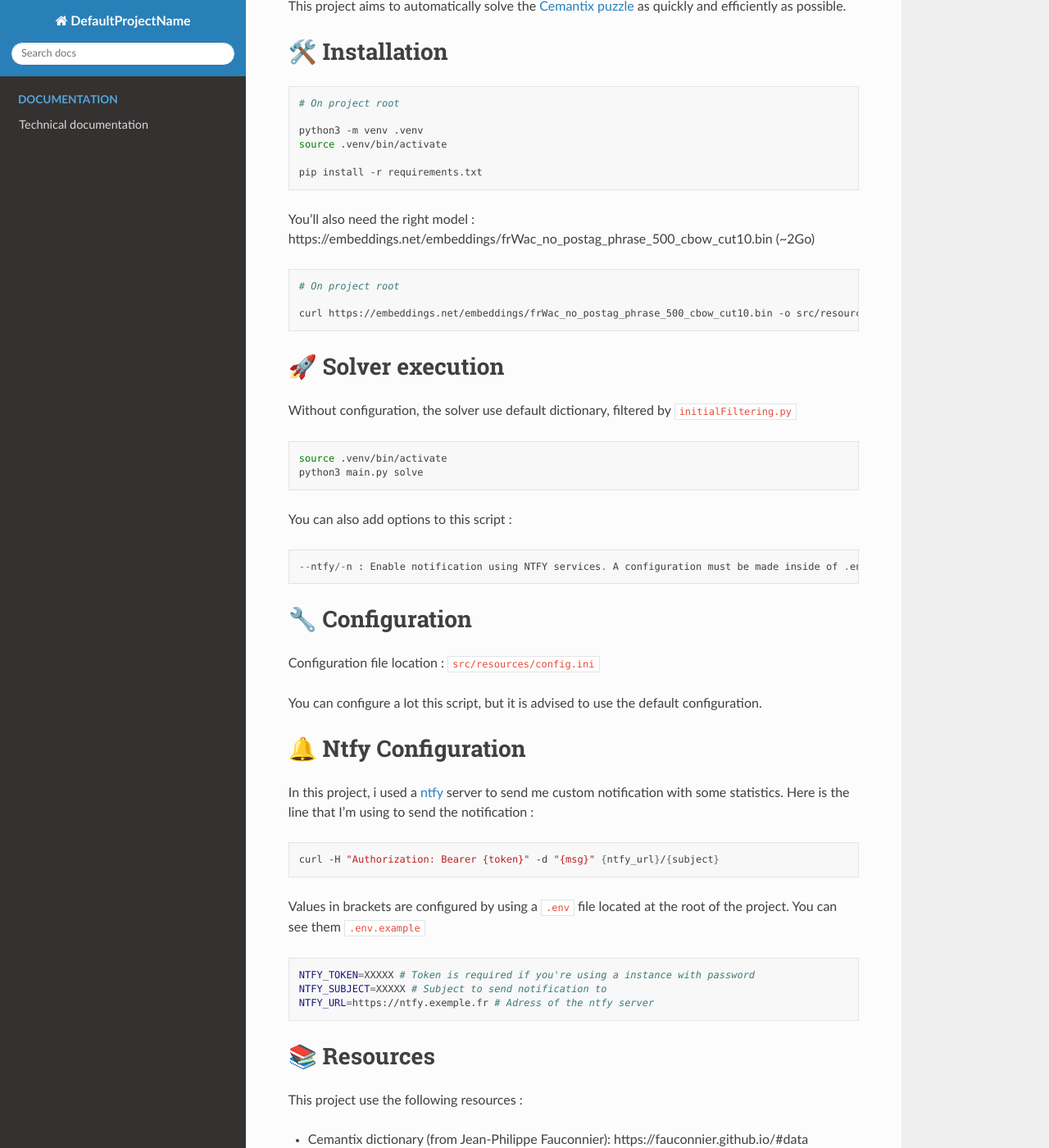
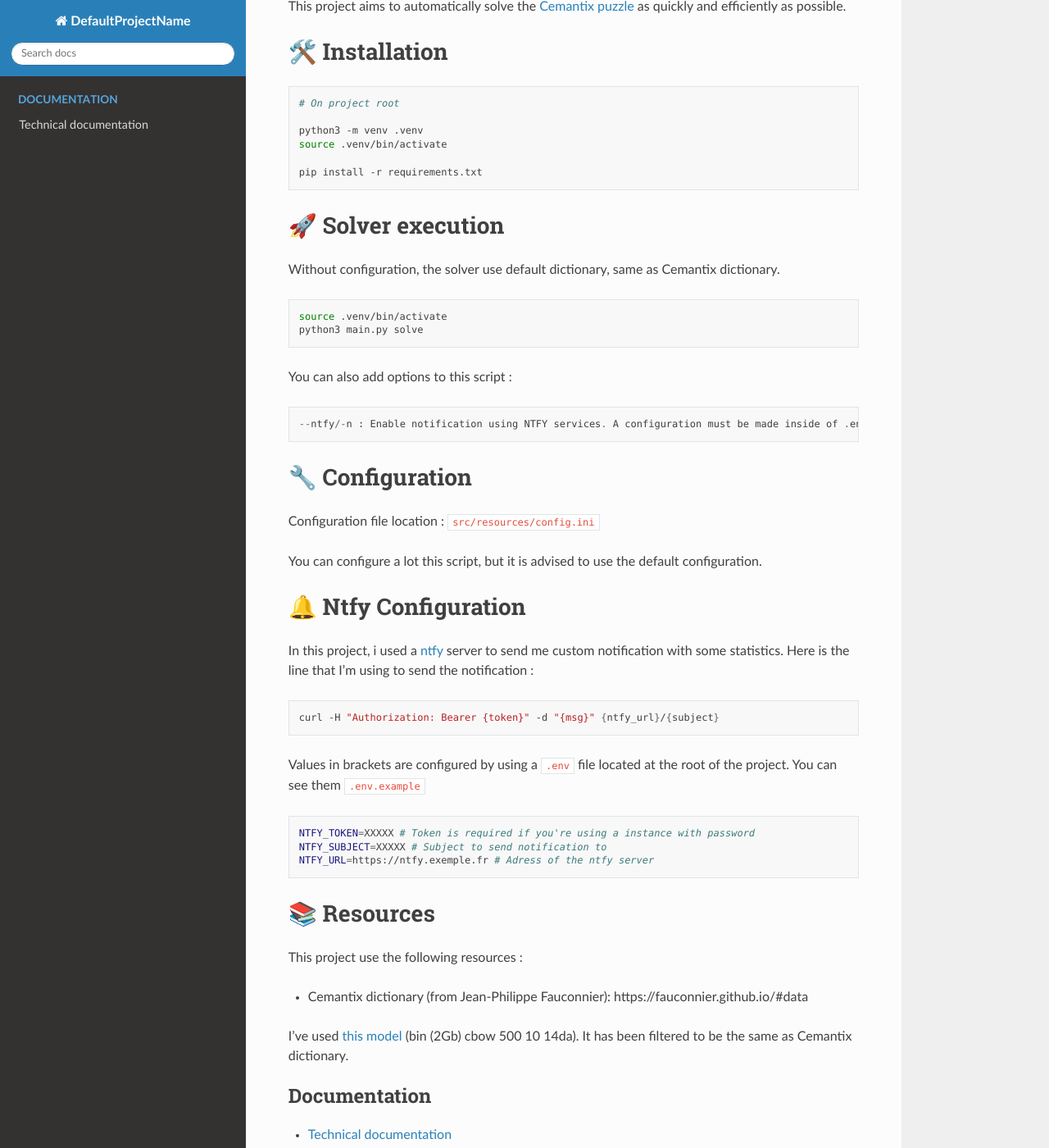
Before and after one commit to Romb38/autoCemantix, a Sphinx documentation site: the page built from docs/index.rst, in a window 1280 px wide and 1400 px high, scrolled down 213 px. Shown: the whole window at 82% size. Built offline with Sphinx 7.4.7 and the Read the Docs theme 3.1.0, drawn with Linux system fonts in a browser that asks for light colours; some of the changed text lies outside the part shown.

Commit message:
Micro-update

````diff
--- a/README.md
+++ b/README.md
@@ -10,6 +10,7 @@
 </p>
 
 This project aims to automatically solve the [Cemantix puzzle](https://cemantix.certitudes.org/) as quickly and efficiently as possible.
+
 ## 🛠️ Installation
 
 ```bash
@@ -21,17 +22,9 @@ source .venv/bin/activate
 pip install -r requirements.txt
 ```
 
-You'll also need the right model : https://embeddings.net/embeddings/frWac_no_postag_phrase_500_cbow_cut10.bin (~2Go)
-
-```bash
-# On project root
-
-curl https://embeddings.net/embeddings/frWac_no_postag_phrase_500_cbow_cut10.bin -o src/resources/frWac.bin
-```
-
 ## 🚀 Solver execution
 
-Without configuration, the solver use default dictionary, filtered by `initialFiltering.py`
+Without configuration, the solver use default dictionary, same as Cemantix dictionary.
 
 ```bash
 source .venv/bin/activate
@@ -42,7 +35,6 @@ You can also add options to this script :
 ```
 --ntfy/-n : Enable notification using NTFY services. A configuration must be made inside of .env (c.f README.md - Ntfy Configuration)
 ```
-
 
 ## 🔧 Configuration
 
@@ -71,4 +63,4 @@ This project use the following resources :
 
 - Cemantix dictionary (from Jean-Philippe Fauconnier): https://fauconnier.github.io/#data
 
-I've used [this model](https://embeddings.net/embeddings/frWac_no_postag_phrase_500_cbow_cut10.bin) (bin (2Gb) cbow 500 10 14da)
+I've used [this model](https://embeddings.net/embeddings/frWac_no_postag_phrase_500_cbow_cut10.bin) (bin (2Gb) cbow 500 10 14da). It has been filtered to be the same as Cemantix dictionary.
````
Also changed, not shown: TODO.md (+1 -1 lines), docs/modules.rst (+0 -7 lines).
